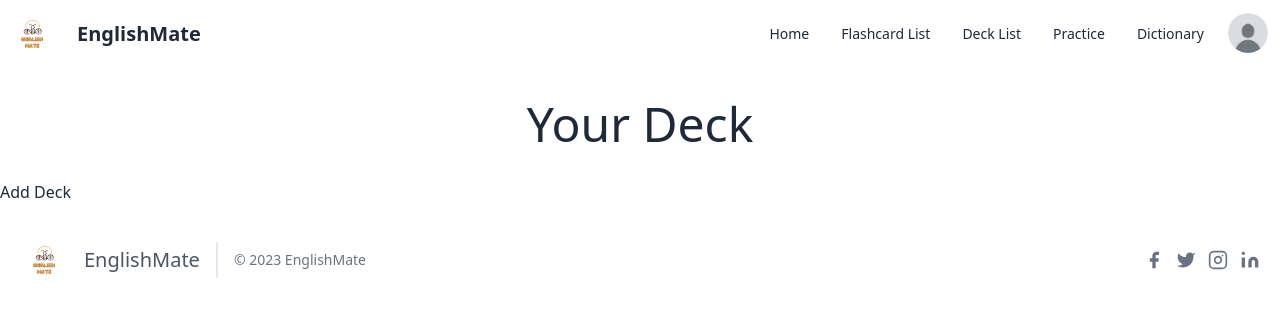
After one commit to Daichi-11/EnglishMate, a Django app: page /flashcards/decks/ in a window 1280 px wide. The commit adds this page. Shown: the top 317 px of the page. Run offline with Django 4.2, Linux system fonts and the light colour scheme; the visitor is signed in with stand-in values (Sample User, id 1); data that the repository does not hold is empty; parts of the project's set-up code (start-up, migrations or seed data) failed here and were passed over; some libraries are stand-ins or nearby versions.

Commit message:
fix: top page design

```diff
--- /dev/null
+++ b/englishmate/flashcards/templates/decks/deck_list.html
@@ -0,0 +1,41 @@
+<!-- templates/decks/deck_list.html -->
+
+{% extends 'tops/base.html' %}
+
+{% block content %}
+
+
+<div class="flex justify-center p-8">
+    <h1 class="text-5xl">Your Deck</h1>
+</div>
+
+<div class="flex justify-center">
+{% for deck in decks %}
+<div class="max-w-sm p-16 mr-10 bg-white border border-gray-200 rounded-lg shadow dark:bg-gray-800 dark:border-gray-700">
+  <a href="#">
+      <h5 class="mb-2 text-2xl font-bold tracking-tight text-gray-900 dark:text-white">{{ deck.topic }} </h5>
+  </a>
+  <p class="mb-3 font-normal text-gray-700 dark:text-gray-400">{{ deck.description }}</p>
+  <a href="#" class="inline-flex items-center px-3 py-2 text-sm font-medium text-center text-white bg-blue-700 rounded-lg hover:bg-blue-800 focus:ring-4 focus:outline-none focus:ring-blue-300 dark:bg-blue-600 dark:hover:bg-blue-700 dark:focus:ring-blue-800">
+      See flashcard
+      <svg class="rtl:rotate-180 w-3.5 h-3.5 ms-2" aria-hidden="true" xmlns="http://www.w3.org/2000/svg" fill="none" viewBox="0 0 14 10">
+          <path stroke="currentColor" stroke-linecap="round" stroke-linejoin="round" stroke-width="2" d="M1 5h12m0 0L9 1m4 4L9 9"/>
+      </svg>
+  </a>
+
+  <a href="{% url 'flashcard_create' %}" class="inline-flex items-center px-3 py-2 text-sm font-medium text-center text-white bg-blue-700 rounded-lg hover:bg-blue-800 focus:ring-4 focus:outline-none focus:ring-blue-300 dark:bg-blue-600 dark:hover:bg-blue-700 dark:focus:ring-blue-800">
+    Add flashcard
+    <svg class="rtl:rotate-180 w-3.5 h-3.5 ms-2" aria-hidden="true" xmlns="http://www.w3.org/2000/svg" fill="none" viewBox="0 0 14 10">
+        <path stroke="currentColor" stroke-linecap="round" stroke-linejoin="round" stroke-width="2" d="M1 5h12m0 0L9 1m4 4L9 9"/>
+    </svg>
+</a>
+
+</div>
+{% endfor %}
+</div>
+
+<a href="{% url 'add_deck' %}">Add Deck</a>
+
+
+
+{% endblock %}
--- a/englishmate/flashcards/urls.py
+++ b/englishmate/flashcards/urls.py
@@ -1,6 +1,6 @@
 # flashcards/urls.py
 from django.urls import path
-from .views import flashcard_list, flashcard_detail, flashcard_create, flashcard_edit, flashcard_delete, dictionary
+from .views import flashcard_list, flashcard_detail, flashcard_create, flashcard_edit, flashcard_delete, dictionary, deck_list, add_deck
 
 urlpatterns = [
     path('', flashcard_list, name='flashcard_list'),
@@ -9,4 +9,6 @@ urlpatterns = [
     path('<int:pk>/edit/', flashcard_edit, name='flashcard_edit'),
     path('<int:pk>/delete/', flashcard_delete, name='flashcard_delete'),
     path('dictionary/', dictionary, name='dictionary'),
+    path('decks/', deck_list, name='deck_list'),
+    path('decks/add/', add_deck, name='add_deck'),
 ]
--- a/englishmate/flashcards/views.py
+++ b/englishmate/flashcards/views.py
@@ -1,8 +1,27 @@
 
 from django.shortcuts import render, get_object_or_404, redirect
-from .models import FlashCard
-from .forms import FlashCardForm
+from .models import FlashCard, Deck
+from .forms import FlashCardForm, DeckForm
 from PyDictionary import PyDictionary
+from django.contrib.auth.decorators import login_required
+
+@login_required
+def deck_list(request):
+    decks = Deck.objects.filter(user=request.user)
+    return render(request, 'decks/deck_list.html', {'decks': decks})
+
+@login_required
+def add_deck(request):
+    if request.method == 'POST':
+        form = DeckForm(request.POST)
+        if form.is_valid():
+            deck = form.save(commit=False)
+            deck.user = request.user
+            deck.save()
+            return redirect('deck_list')
+    else:
+        form = DeckForm()
+    return render(request, 'decks/add_deck.html', {'form': form})
 
 def flashcard_list(request):
     flashcards = FlashCard.objects.all()
--- a/englishmate/tops/templates/tops/base.html
+++ b/englishmate/tops/templates/tops/base.html
@@ -17,12 +17,14 @@
     <nav>
       <div class="navbar bg-base-100">
         <div class="flex-1">
+          <img src="{% static 'img/logo.png' %}" alt="EnglishMate Logo" class="h-12 mr-1">
           <a class="btn btn-ghost text-xl" href="{% url 'home' %}">EnglishMate</a>
         </div>
         <div class="navbar-center hidden lg:flex justify-center">
           <ul class="menu menu-horizontal px-1">
             <li><a href="{% url 'home' %}">Home</a></li>
             <li><a href="{% url 'flashcard_list' %}">Flashcard List</a></li>
+            <li><a href="{% url 'deck_list' %}">Deck List</a></li>
             <li><a href="#">Practice</a></li>
             <li><a href="{% url 'dictionary' %}">Dictionary</a></li>
           </ul>
@@ -49,6 +51,7 @@
     {% else %}
     <div class="navbar bg-base-100">
       <div class="flex-1">
+        <img src="{% static 'img/logo.png' %}" alt="EnglishMate Logo" class="h-12 mr-1">
         <a class="btn btn-ghost text-xl" href="{% url 'home' %}">EnglishMate</a>
       </div>
       <div class="flex-none">
@@ -65,19 +68,39 @@
   {% endblock content %}
 
 
-  <footer class="footer p-10 bg-neutral text-neutral-content ">
-    <aside>
-      <svg width="50" height="50" viewBox="0 0 24 24" xmlns="http://www.w3.org/2000/svg" fill-rule="evenodd" clip-rule="evenodd" class="fill-current"><path d="M22.672 15.226l-2.432.811.841 2.515c.33 1.019-.209 2.127-1.23 2.456-1.15.325-2.148-.321-2.463-1.226l-.84-2.518-5.013 1.677.84 2.517c.391 1.203-.434 2.542-1.831 2.542-.88 0-1.601-.564-1.86-1.314l-.842-2.516-2.431.809c-1.135.328-2.145-.317-2.463-1.229-.329-1.018.211-2.127 1.231-2.456l2.432-.809-1.621-4.823-2.432.808c-1.355.384-2.558-.59-2.558-1.839 0-.817.509-1.582 1.327-1.846l2.433-.809-.842-2.515c-.33-1.02.211-2.129 1.232-2.458 1.02-.329 2.13.209 2.461 1.229l.842 2.515 5.011-1.677-.839-2.517c-.403-1.238.484-2.553 1.843-2.553.819 0 1.585.509 1.85 1.326l.841 2.517 2.431-.81c1.02-.33 2.131.211 2.461 1.229.332 1.018-.21 2.126-1.23 2.456l-2.433.809 1.622 4.823 2.433-.809c1.242-.401 2.557.484 2.557 1.838 0 .819-.51 1.583-1.328 1.847m-8.992-6.428l-5.01 1.675 1.619 4.828 5.011-1.674-1.62-4.829z"></path></svg>
-      <p> Copyright © 2023   EnglishMate</p>
-    </aside>
-    <nav>
-      <header class="footer-title">Social</header>
-      <div class="grid grid-flow-col gap-4">
-        <a><svg xmlns="http://www.w3.org/2000/svg" width="24" height="24" viewBox="0 0 24 24" class="fill-current"><path d="M24 4.557c-.883.392-1.832.656-2.828.775 1.017-.609 1.798-1.574 2.165-2.724-.951.564-2.005.974-3.127 1.195-.897-.957-2.178-1.555-3.594-1.555-3.179 0-5.515 2.966-4.797 6.045-4.091-.205-7.719-2.165-10.148-5.144-1.29 2.213-.669 5.108 1.523 6.574-.806-.026-1.566-.247-2.229-.616-.054 2.281 1.581 4.415 3.949 4.89-.693.188-1.452.232-2.224.084.626 1.956 2.444 3.379 4.6 3.419-2.07 1.623-4.678 2.348-7.29 2.04 2.179 1.397 4.768 2.212 7.548 2.212 9.142 0 14.307-7.721 13.995-14.646.962-.695 1.797-1.562 2.457-2.549z"></path></svg></a>
-        <a><svg xmlns="http://www.w3.org/2000/svg" width="24" height="24" viewBox="0 0 24 24" class="fill-current"><path d="M19.615 3.184c-3.604-.246-11.631-.245-15.23 0-3.897.266-4.356 2.62-4.385 8.816.029 6.185.484 8.549 4.385 8.816 3.6.245 11.626.246 15.23 0 3.897-.266 4.356-2.62 4.385-8.816-.029-6.185-.484-8.549-4.385-8.816zm-10.615 12.816v-8l8 3.993-8 4.007z"></path></svg></a>
-        <a><svg xmlns="http://www.w3.org/2000/svg" width="24" height="24" viewBox="0 0 24 24" class="fill-current"><path d="M9 8h-3v4h3v12h5v-12h3.642l.358-4h-4v-1.667c0-.955.192-1.333 1.115-1.333h2.885v-5h-3.808c-3.596 0-5.192 1.583-5.192 4.615v3.385z"></path></svg></a>
-      </div>
-    </nav>
+  <footer class="text-gray-600 body-font">
+    <div class="container px-5 py-8 mx-auto flex items-center sm:flex-row flex-col">
+      <a class="flex title-font font-medium items-center md:justify-start justify-center">
+        <img src="{% static 'img/logo.png' %}" alt="EnglishMate Logo" class="h-12 mr-1">
+        <span class="ml-3 text-xl">EnglishMate</span>
+      </a>
+      <p class="text-sm text-gray-500 sm:ml-4 sm:pl-4 sm:border-l-2 sm:border-gray-200 sm:py-2 sm:mt-0 mt-4">© 2023   EnglishMate
+      </p>
+      <span class="inline-flex sm:ml-auto sm:mt-0 mt-4 justify-center sm:justify-start">
+        <a class="text-gray-500">
+          <svg fill="currentColor" stroke-linecap="round" stroke-linejoin="round" stroke-width="2" class="w-5 h-5" viewBox="0 0 24 24">
+            <path d="M18 2h-3a5 5 0 00-5 5v3H7v4h3v8h4v-8h3l1-4h-4V7a1 1 0 011-1h3z"></path>
+          </svg>
+        </a>
+        <a class="ml-3 text-gray-500">
+          <svg fill="currentColor" stroke-linecap="round" stroke-linejoin="round" stroke-width="2" class="w-5 h-5" viewBox="0 0 24 24">
+            <path d="M23 3a10.9 10.9 0 01-3.14 1.53 4.48 4.48 0 00-7.86 3v1A10.66 10.66 0 013 4s-4 9 5 13a11.64 11.64 0 01-7 2c9 5 20 0 20-11.5a4.5 4.5 0 00-.08-.83A7.72 7.72 0 0023 3z"></path>
+          </svg>
+        </a>
+        <a class="ml-3 text-gray-500">
+          <svg fill="none" stroke="currentColor" stroke-linecap="round" stroke-linejoin="round" stroke-width="2" class="w-5 h-5" viewBox="0 0 24 24">
+            <rect width="20" height="20" x="2" y="2" rx="5" ry="5"></rect>
+            <path d="M16 11.37A4 4 0 1112.63 8 4 4 0 0116 11.37zm1.5-4.87h.01"></path>
+          </svg>
+        </a>
+        <a class="ml-3 text-gray-500">
+          <svg fill="currentColor" stroke="currentColor" stroke-linecap="round" stroke-linejoin="round" stroke-width="0" class="w-5 h-5" viewBox="0 0 24 24">
+            <path stroke="none" d="M16 8a6 6 0 016 6v7h-4v-7a2 2 0 00-2-2 2 2 0 00-2 2v7h-4v-7a6 6 0 016-6zM2 9h4v12H2z"></path>
+            <circle cx="4" cy="4" r="2" stroke="none"></circle>
+          </svg>
+        </a>
+      </span>
+    </div>
   </footer>
 
   <script src="https://cdnjs.cloudflare.com/ajax/libs/flowbite/2.2.1/flowbite.min.js"></script>
```
Also changed, not shown: englishmate/flashcards/forms.py (+10 -1 lines), englishmate/flashcards/models.py (+10 -1 lines), englishmate/flashcards/templates/decks/add_deck.html (added, +13 -0 lines), englishmate/tops/templates/tops/home.html (+3 -10 lines), englishmate/flashcards/migrations/0004_deck.py (added), englishmate/tops/static/img/main2.png (added).
